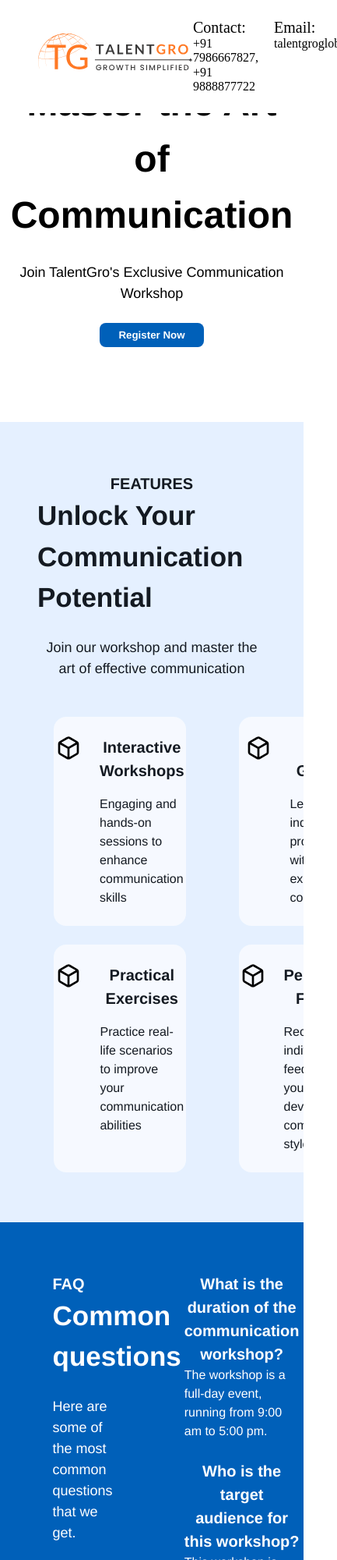
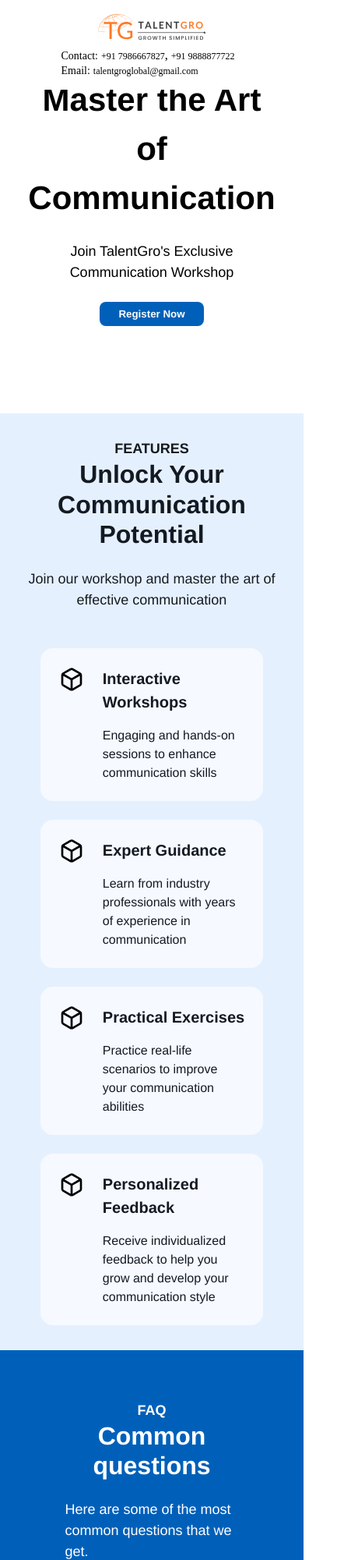
Before and after one commit to kushalkumar1362/Talent-gro-Task-1, a plain HTML site: page index.html in a window 390 px wide. Shown: the top 2000 px of the page at 78% size, 433 px wide, since content can reach past the window. Drawn offline with Linux system fonts and the light colour scheme.

Commit message:
Making responsive

```diff
--- /dev/null
+++ b/index.css
@@ -0,0 +1,181 @@
+@media (max-width: 991px) {
+    .home-navbar-interactive {
+        padding: var(--dl-space-space-unit);
+        flex-direction: column;
+    }
+
+    .home-hero1 {
+        padding-top: 102px;
+        padding-left: var(--dl-space-space-unit);
+        padding-right: var(--dl-space-space-unit);
+        padding-bottom: var(--dl-space-space-twounits);
+    }
+
+    .contact-info span {
+        font-size: 18px;
+    }
+
+    .contact-info p {
+        margin-right: 15px;
+    }
+
+    .contact-info p a {
+        font-size: 16px;
+    }
+}
+
+@media (max-width: 767px) {
+    .home-navbar-interactive {
+        padding-left: var(--dl-space-space-twounits);
+        padding-right: var(--dl-space-space-twounits);
+        flex-direction: row;
+    }
+
+    .home-image {
+        width: 150px;
+        object-fit: cover;
+    }
+
+    .contact-info {
+        display: inline-block;
+    }
+
+    .contact-info span {
+        font-size: 15px;
+    }
+
+    .contact-info p {
+        margin-right: 12px;
+    }
+
+    .contact-info p a {
+        font-size: 14px;
+    }
+
+    .home-hero1 {
+        padding-left: var(--dl-space-space-unit);
+        padding-right: var(--dl-space-space-unit);
+        padding-bottom: var(--dl-space-space-twounits);
+    }
+
+    .home-container2 {
+        margin-bottom: var(--dl-space-space-unit);
+    }
+
+    .heading1 {
+        font-size: 42px;
+    }
+
+    .home-btn-group {
+        flex-direction: column;
+    }
+
+    .home-hero-sub-heading {
+        padding-left: var(--dl-space-space-unit);
+        padding-right: var(--dl-space-space-unit);
+    }
+
+    .home-features1 {
+        padding-left: var(--dl-space-space-twounits);
+        padding-right: var(--dl-space-space-twounits);
+    }
+
+    .home-container4 {
+        grid-template-columns: 1fr;
+    }
+
+    .home-faq1 {
+        flex-direction: column;
+    }
+
+    .home-container5 {
+        max-width: 100%;
+        align-self: center;
+        align-items: center;
+        justify-content: center;
+    }
+
+    .home-text49 {
+        padding-left: var(--dl-space-space-unit);
+        padding-right: var(--dl-space-space-unit);
+    }
+
+    .question1-container {
+        width: 100%;
+        display: flex;
+        align-items: flex-start;
+        padding-left: 15px;
+        padding-right: 15px;
+        flex-direction: column;
+    }
+
+    .home-separator {
+        margin-top: var(--dl-space-space-oneandhalfunits);
+        margin-left: 0px;
+        margin-right: 0px;
+        margin-bottom: var(--dl-space-space-oneandhalfunits);
+    }
+
+    .home-container8 {
+        align-items: center;
+        flex-direction: column;
+        justify-content: space-between;
+        gap: 10px;
+    }
+}
+
+@media (max-width: 479px) {
+    .home-navbar-interactive {
+        padding: var(--dl-space-space-unit);
+        flex-direction: column;
+    }
+
+    .home-image {
+        width: 140px;
+        object-fit: cover;
+    }
+
+    .contact-info span {
+        font-size: 14px;
+    }
+
+    .contact-info p a {
+        font-size: 12px;
+    }
+
+    .contact-info p {
+        margin-right: 10px;
+    }
+
+    .home-hero1 {
+        padding-top: 7rem;
+    }
+
+    .home-features1 {
+        padding-top: var(--dl-space-space-twounits);
+        padding-left: var(--dl-space-space-unit);
+        padding-right: var(--dl-space-space-unit);
+        padding-bottom: var(--dl-space-space-twounits);
+    }
+
+    .overline {
+        font-size: 18px;
+    }
+
+    .heading2 {
+        font-size: 32px;
+        font-family: Helvetica Neue;
+        font-weight: 600;
+        line-height: 120%;
+        text-align: center;
+    }
+
+    .feature-card-container {
+        flex-direction: column;
+    }
+
+    .home-separator {
+        margin-top: var(--dl-space-space-oneandhalfunits);
+        margin-bottom: var(--dl-space-space-oneandhalfunits);
+    }
+}
--- a/index.html
+++ b/index.html
@@ -7,6 +7,7 @@
     <meta property="og:title" content="demo">
     <meta name="viewport" content="width=device-width, initial-scale=1.0">
     <link rel="stylesheet" href="./style.css" />
+    <link rel="stylesheet" href="./index.css" />
 </head>
 
 <body>
@@ -31,9 +32,8 @@
                 </header>
             </div>
 
-            <div class="home-hero">
-                <div class="heroContainer home-hero1">
-                    <!-- home hero1 for media query -->
+            <div>
+                <div class="heroContainer">
                     <div class="home-container2">
                         <h1 class="home-hero-heading heading1">Master the Art of Communication</h1>
                         <span class="home-hero-sub-heading bodyLarge">Join TalentGro's Exclusive
@@ -144,8 +144,7 @@
         </div>
 
         <div class="home-footer">
-            <footer class="footerContainer home-footer1">
-                <!-- home footer 1 is used in media queries -->
+            <footer class="footerContainer">
                 <div class="home-container7"><span>
                         <a href="https://globaltalentgro.com/" target="_blank" rel="noreferrer noopener"
                             class="home-logo logo">
--- a/style.css
+++ b/style.css
@@ -21,6 +21,7 @@
     --dl-space-space-twounits: 32px;
     --dl-space-space-threeunits: 48px;
     --dl-space-space-fourunits: 64px;
+    --dl-space-space-fiveunits: 80px;
     --dl-space-space-sixunits: 96px;
     --dl-color-custom-neutral-dark: #141a22;
     --dl-color-custom-neutral-light: #ffffff;
@@ -259,7 +260,6 @@
 
 .heading3 {
     font-size: 20px;
-    text-align: center;
     font-family: Helvetica Neue;
     font-weight: 600;
     line-height: 150%;
```
